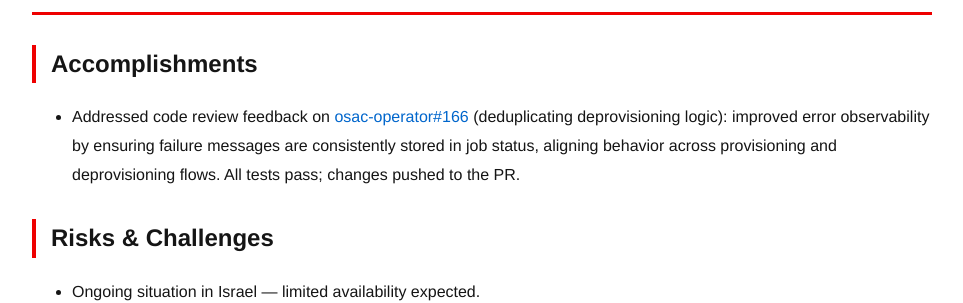
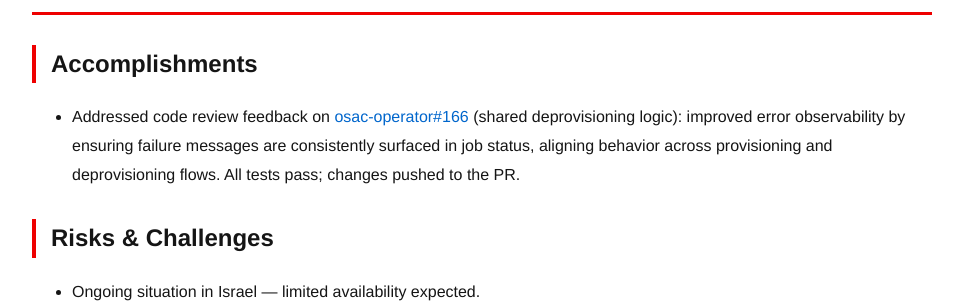
Before and after one commit to tzvatot/daily-status, a Jekyll site: the page built from 2026-03-30.md, in a window 1280 px wide. Shown: the part 131-434 px from the top of the page, without its empty margins (158-1121 px from the left). Built offline with Jekyll 4.4.1, drawn with Linux system fonts in a browser that asks for light colours.

Commit message:
Daily status update - 2026-03-30

```diff
--- a/2026-03-30.md
+++ b/2026-03-30.md
@@ -7,7 +7,7 @@
 # Daily Status - 2026-03-30
 
 ## Accomplishments
-- Addressed code review feedback on [osac-operator#166](https://github.com/osac-project/osac-operator/pull/166) (deduplicating deprovisioning logic): improved error observability by ensuring failure messages are consistently stored in job status, aligning behavior across provisioning and deprovisioning flows. All tests pass; changes pushed to the PR.
+- Addressed code review feedback on [osac-operator#166](https://github.com/osac-project/osac-operator/pull/166) (shared deprovisioning logic): improved error observability by ensuring failure messages are consistently surfaced in job status, aligning behavior across provisioning and deprovisioning flows. All tests pass; changes pushed to the PR.
 
 ## Risks & Challenges
 - Ongoing situation in Israel — limited availability expected.
```
